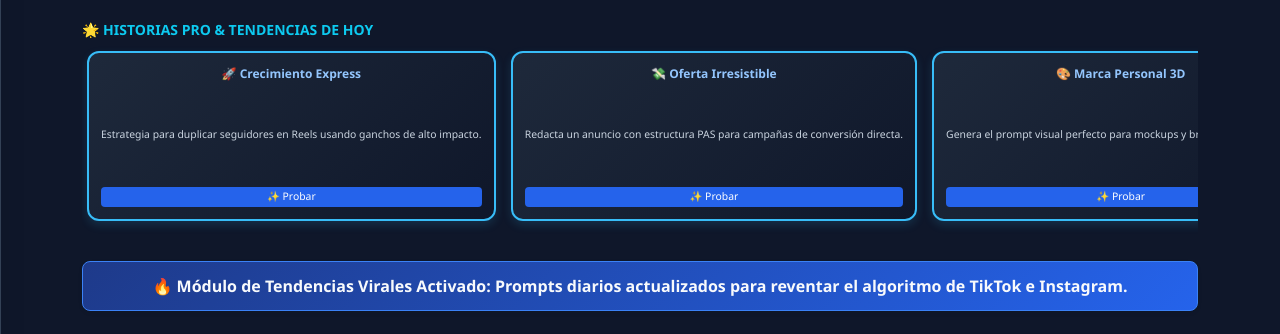
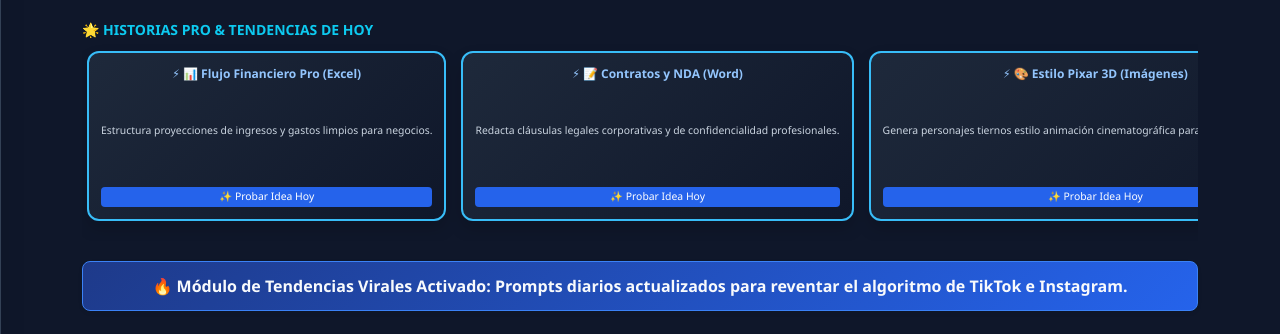
Before and after one commit to juandavidlopezinfante-art/app-wed, a Flask app: page / in a window 1280 px wide. Shown: the part 86-420 px from the top of the page. Run offline with Flask 3, Linux system fonts and the light colour scheme.

Commit message:
Update index.html

```diff
--- a/templates/index.html
+++ b/templates/index.html
@@ -887,3 +887,72 @@
     </script>
 </body>
 </html>
+<script>
+    // Módulo de Historias Pro rotativas (Cambian automáticamente cada 24 horas)
+    const rotacionHistorias = [
+        {
+            titulo: "🎨 Estilo Pixar 3D (Imágenes)",
+            desc: "Genera personajes tiernos estilo animación cinematográfica para enganchar audiencia.",
+            targetId: "promptImagenInput",
+            prompt: "Mockup 3D hiperrealista estilo animación Pixar de tierno personaje sonriendo en la habitación, iluminación cálida de estudio.",
+            badge: "🔥 Tendencia Visual"
+        },
+        {
+            titulo: "🎬 Guiones Virales (Reels/TikTok)",
+            desc: "Estrategia de retención con gancho de 3 segundos para reventar el algoritmo.",
+            targetId: "promptGuiones",
+            prompt: "Crea un guion viral de 30 segundos con gancho agresivo de retención sobre los 3 mayores errores en la gestión del tiempo personal."
+        },
+        {
+            titulo: "💸 Copys PAS (Anuncios de Ventas)",
+            desc: "Redacta textos persuasivos utilizando la fórmula Problema-Agitación-Solución.",
+            targetId: "promptCopys",
+            prompt: "Escribe un copy publicitario de conversión aplicando la fórmula PAS para un curso avanzado de marketing digital."
+        },
+        {
+            titulo: "📊 Flujo Financiero Pro (Excel)",
+            desc: "Estructura proyecciones de ingresos y gastos limpios para negocios.",
+            targetId: "promptExcel",
+            prompt: "Diseña un modelo de flujo de caja mensual con fórmulas de rentabilidad y punto de equilibrio para una cafetería local."
+        },
+        {
+            titulo: "📝 Contratos y NDA (Word)",
+            desc: "Redacta cláusulas legales corporativas y de confidencialidad profesionales.",
+            targetId: "promptWord",
+            prompt: "Redacta un acuerdo de confidencialidad (NDA) comercial bilateral estructurado con cláusulas de protección de propiedad intelectual."
+        }
+    ];
+
+    window.addEventListener('DOMContentLoaded', (event) => {
+        const storiesBar = document.getElementById('storiesBar');
+        if (storiesBar) {
+            storiesBar.innerHTML = '';
+
+            // Rotación inteligente por día del año
+            const diaDelAnio = Math.floor((new Date() - new Date(new Date().getFullYear(), 0, 0)) / (1000 * 60 * 60 * 24));
+
+            rotacionHistorias.forEach((story, index) => {
+                const item = rotacionHistorias[(index + diaDelAnio) % rotacionHistorias.length];
+
+                storiesBar.innerHTML += `
+                    <div class="story-card shadow" onclick="usarHistoria('${item.targetId}', \`${item.prompt}\`)">
+                        <div class="story-title">⚡ ${item.titulo}</div>
+                        <div class="story-desc">${item.desc}</div>
+                        <button class="story-btn mt-2">✨ Probar Idea Hoy</button>
+                    </div>
+                `;
+            });
+        }
+    });
+
+    function usarHistoria(targetId, promptText) {
+        const el = document.getElementById(targetId);
+        if (el) {
+            el.value = promptText;
+            window.scrollTo({ top: el.offsetTop - 150, behavior: 'smooth' });
+            el.focus();
+            el.style.borderColor = '#38bdf8';
+            setTimeout(() => { el.style.borderColor = '#475569'; }, 1500);
+        }
+    }
+</script>
```
